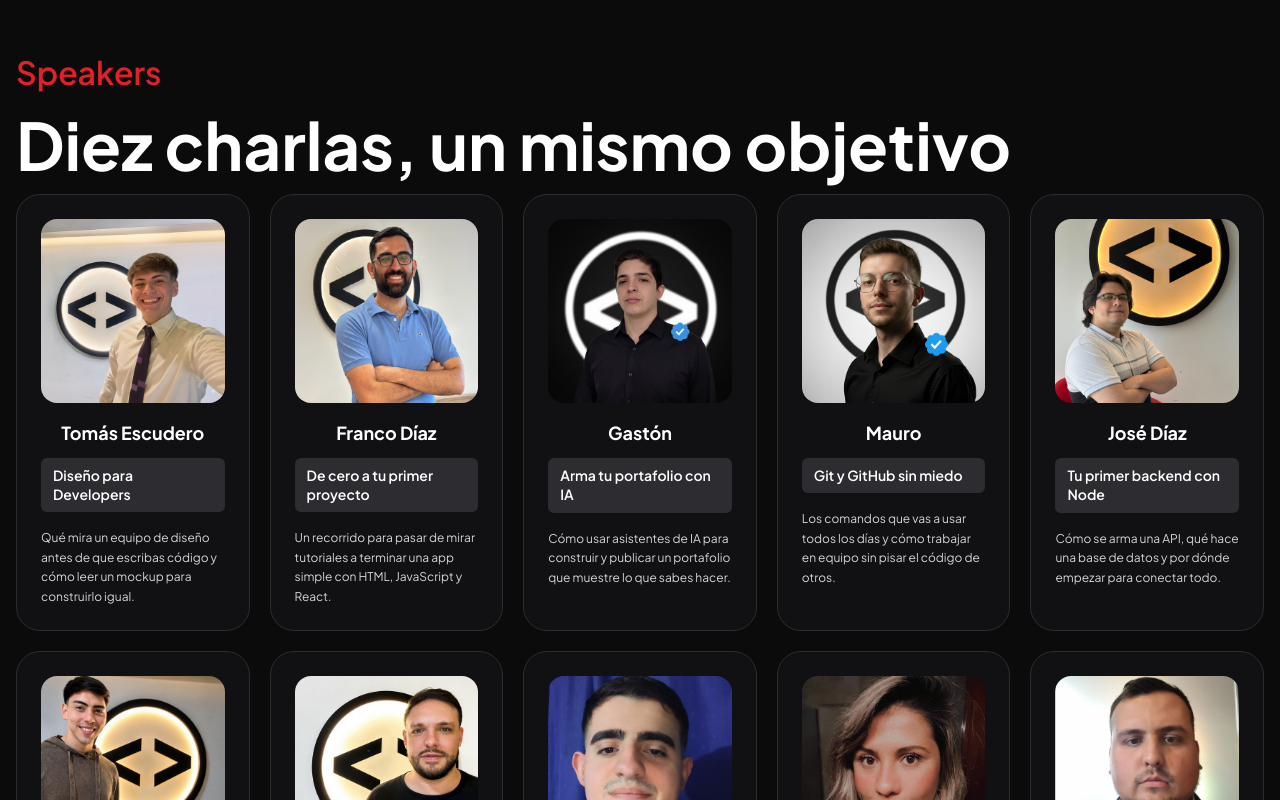
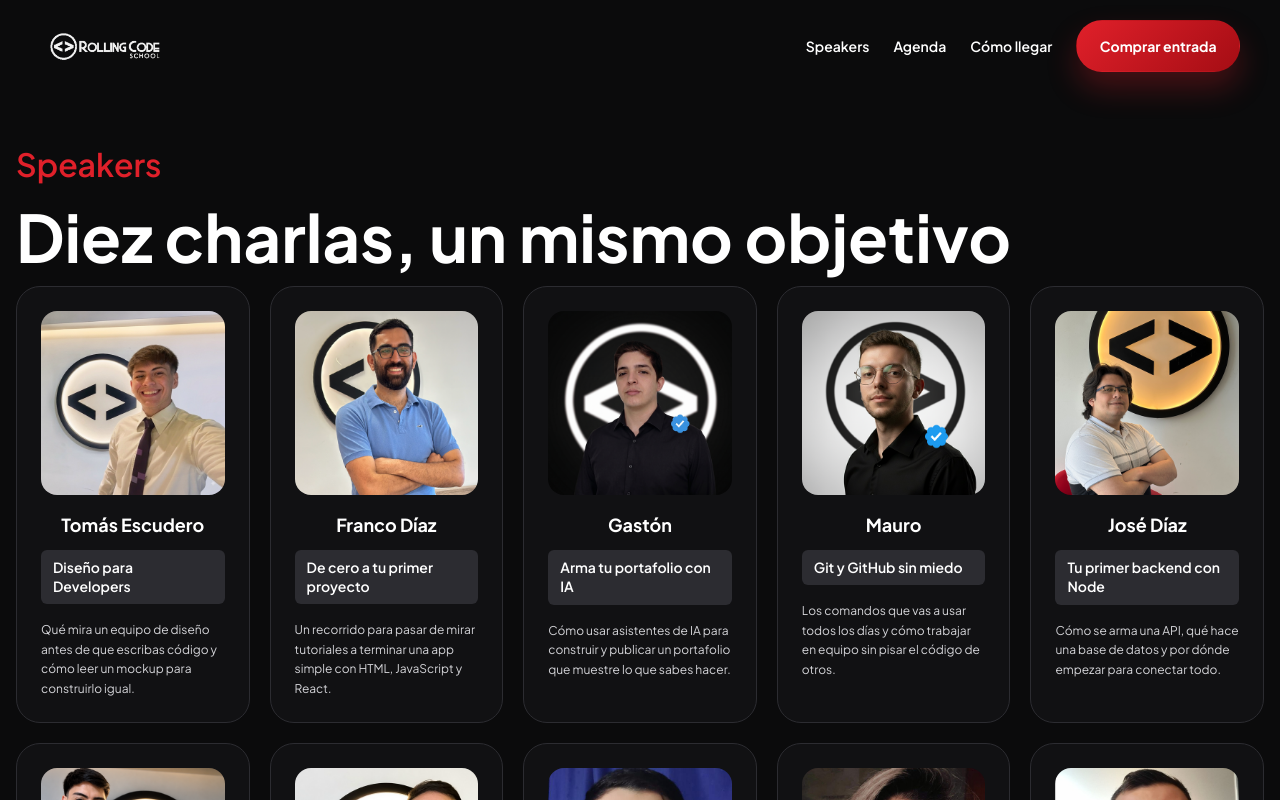
Before and after one commit to BernabeFigueroa/rollingworkshop, a React (Vite) app in the folder rollingDev/: page / in a window 1280 px wide. Shown: the top 800 px of the page. Built offline with nearby package versions, Linux system fonts and the light colour scheme.

Commit message:
feat: agregar navbar con botones funcionalesen header

```diff
--- a/rollingDev/src/App.jsx
+++ b/rollingDev/src/App.jsx
@@ -1,3 +1,4 @@
+import Navbar from './components/Navbar'
 import Speakers from './components/Speakers'
 import Footer from './components/Footer'
 import Agenda from './components/Agenda'
@@ -6,7 +7,8 @@ import ComoLlegar from './components/ComoLlegar'
 
 function App() {
   return (
-    <div className="min-h-screen flex flex-col bg-negro-pagina text-white">
+    <div id="inicio" className="min-h-screen flex flex-col bg-negro-pagina text-white">
+      <Navbar />
       <main className="grow">
         <Speakers />
         <Agenda />
--- a/rollingDev/src/components/Agenda.jsx
+++ b/rollingDev/src/components/Agenda.jsx
@@ -31,7 +31,7 @@ const ScheduleItem = ({ time, title, speaker }) => (
 
 const Agenda = () => {
   return (
-    <div className="min-h-screen bg-negro-pagina text-gray-100 flex items-center justify-center p-4 font-jakarta">
+    <div id="agenda" className="min-h-screen bg-negro-pagina text-gray-100 flex items-center justify-center p-4 font-jakarta">
       <div className="w-full max-w-4xl color-gris-fuerte rounded-lg shadow-2xl overflow-hidden">
         <div className="grid grid-cols-1 md:grid-cols-3 gap-0">
           <div className="p-8 flex flex-col justify-start border-b md:border-b-0 md:border-r color-gris-fuerte">
--- a/rollingDev/src/components/Navbar.jsx
+++ b/rollingDev/src/components/Navbar.jsx
@@ -0,0 +1,28 @@
+import logo from "../assets/logo-rolling-blanco.png";
+
+const Navbar = () => {
+  return (
+    <div>
+      <header className="site-nav">
+        <nav
+          className="landing-container flex flex-wrap items-center justify-between gap-5 py-5"
+          aria-label="Navegación principal"
+        >
+          <a href="#inicio" aria-label="Rolling Code, inicio">
+            <img src={logo} alt="Rolling Code School" className="w-32" />
+          </a>
+          <div className="flex flex-wrap items-center gap-4 text-sm font-semibold sm:gap-6">
+            <a href="#speakers">Speakers</a>
+            <a href="#agenda">Agenda</a>
+            <a href="#como-llegar">Cómo llegar</a>
+            <a className="rc-button rc-button--red" href="#entradas">
+              Comprar entrada
+            </a>
+          </div>
+        </nav>
+      </header>
+    </div>
+  );
+};
+
+export default Navbar;
--- a/rollingDev/src/components/Speakers.jsx
+++ b/rollingDev/src/components/Speakers.jsx
@@ -24,7 +24,7 @@ const speakerList = [
 
 function Speakers() {
   return (
-    <section className="px-4 py-12">
+    <section id="speakers" className="px-4 py-12">
       <div className="mx-auto max-w-7xl">
         <p className="speakers-titulo">
           Speakers
```
